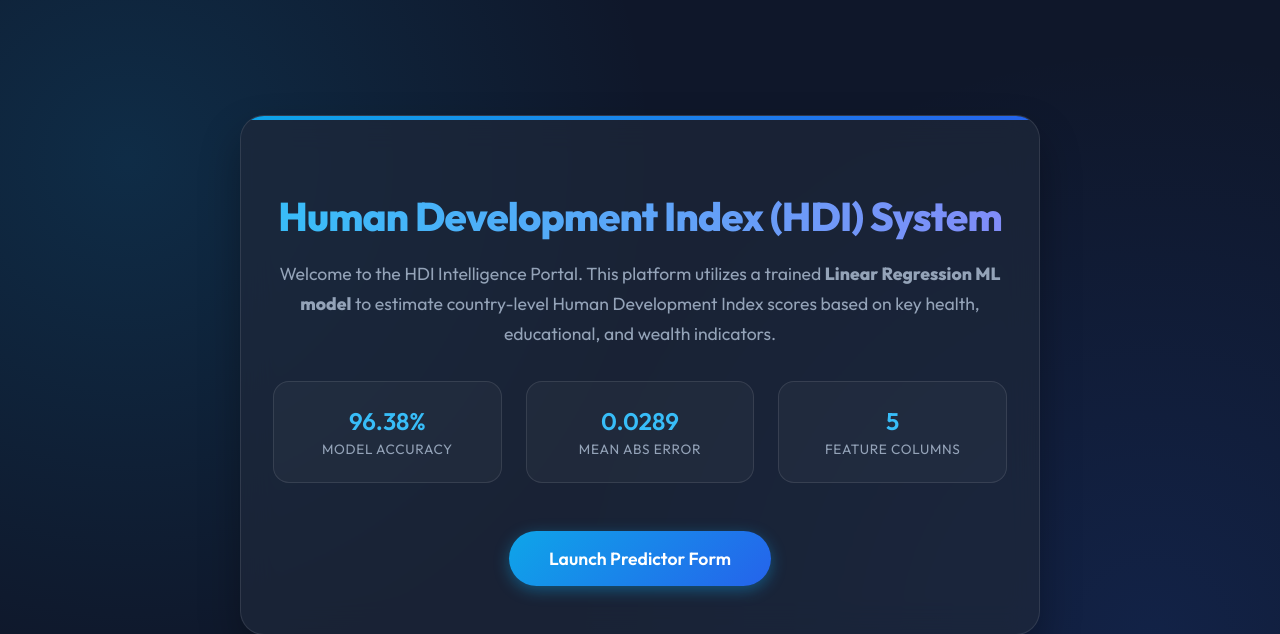
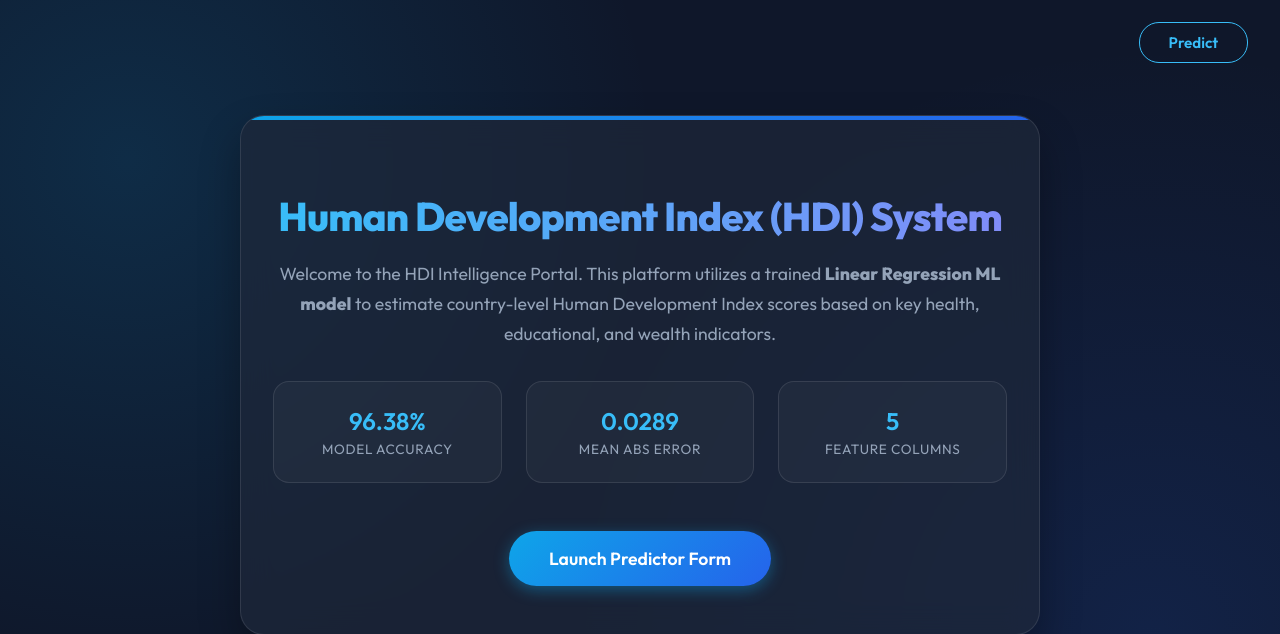
Before and after one commit to subhani12344/loan-approval-system, a Flask app: page / in a window 1280 px wide. Shown: the top 634 px of the page. Run offline with Flask 3, Linux system fonts and the light colour scheme.

Commit message:
Rename index.html to indexnew.html and add header nav link in home.html

```diff
--- a/ml-service/app.py
+++ b/ml-service/app.py
@@ -43,7 +43,7 @@ def home():
 
 @app.route('/predict-form', methods=['GET'])
 def predict_form():
-    return render_template('index.html', prediction=None)
+    return render_template('indexnew.html', prediction=None)
 
 @app.route('/health', methods=['GET'])
 def health():
@@ -68,7 +68,7 @@ def predict():
             gni_capita = float(request.form.get('gni_capita', 10000))
 
             if regression_pipeline is None:
-                return render_template('index.html', prediction="Error: ML regression model not loaded on server")
+                return render_template('indexnew.html', prediction="Error: ML regression model not loaded on server")
 
             input_data = pd.DataFrame([{
                 'Country': country,
@@ -85,11 +85,11 @@ def predict():
             pred_hdi_rounded = max(min(pred_hdi_rounded, 1.0), 0.0)
 
             print(f"Regression prediction computed: hdi={pred_hdi_rounded:.4f}")
-            return render_template('index.html', prediction=pred_hdi_rounded)
+            return render_template('indexnew.html', prediction=pred_hdi_rounded)
 
         except Exception as e:
             print(f"Regression prediction failed: {e}")
-            return render_template('index.html', prediction=f"Error: {e}")
+            return render_template('indexnew.html', prediction=f"Error: {e}")
 
     # Otherwise, handle JSON API POST request (For Express dashboard predictions)
     if model_pipeline is None:
--- a/ml-service/templates/home.html
+++ b/ml-service/templates/home.html
@@ -136,9 +136,37 @@
             font-size: 0.9rem;
             color: var(--text-secondary);
         }
+
+        .header {
+            position: absolute;
+            top: 2rem;
+            right: 2rem;
+            z-index: 10;
+        }
+
+        .nav-btn {
+            background: transparent;
+            border: 1px solid var(--accent-glow);
+            color: var(--accent-glow);
+            text-decoration: none;
+            padding: 0.6rem 1.8rem;
+            border-radius: 20px;
+            font-size: 0.95rem;
+            font-weight: 600;
+            transition: all 0.3s ease;
+        }
+
+        .nav-btn:hover {
+            background: var(--accent-glow);
+            color: var(--bg-color);
+            box-shadow: 0 0 15px rgba(56, 189, 248, 0.5);
+        }
     </style>
 </head>
 <body>
+    <div class="header">
+        <a href="/predict-form" class="nav-btn">Predict</a>
+    </div>
     <div class="container">
         <div class="card">
             <h1>Human Development Index (HDI) System</h1>
```
Also changed, not shown: ml-service/templates/indexnew.html (renamed from ml-service/templates/index.html).
